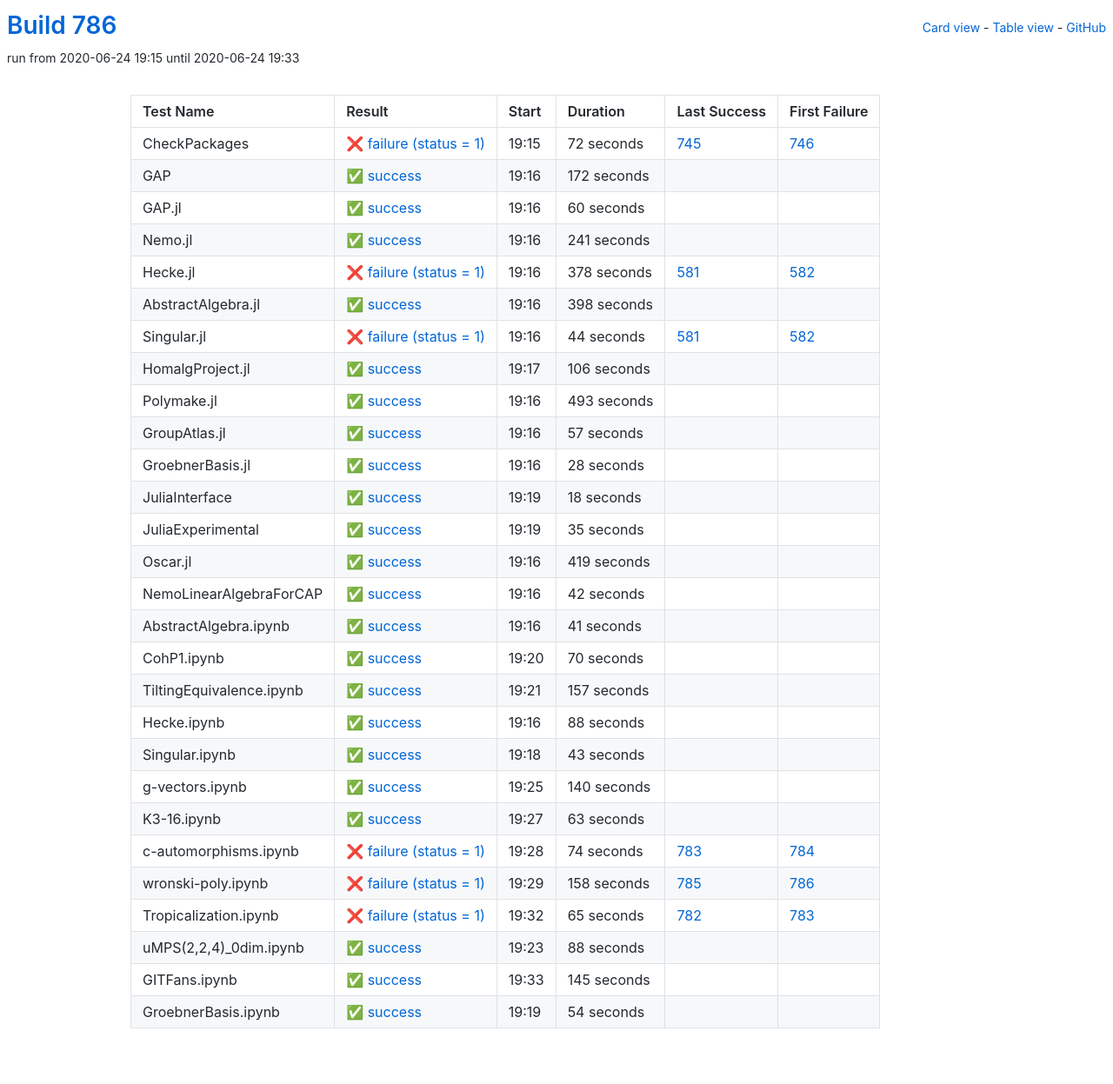
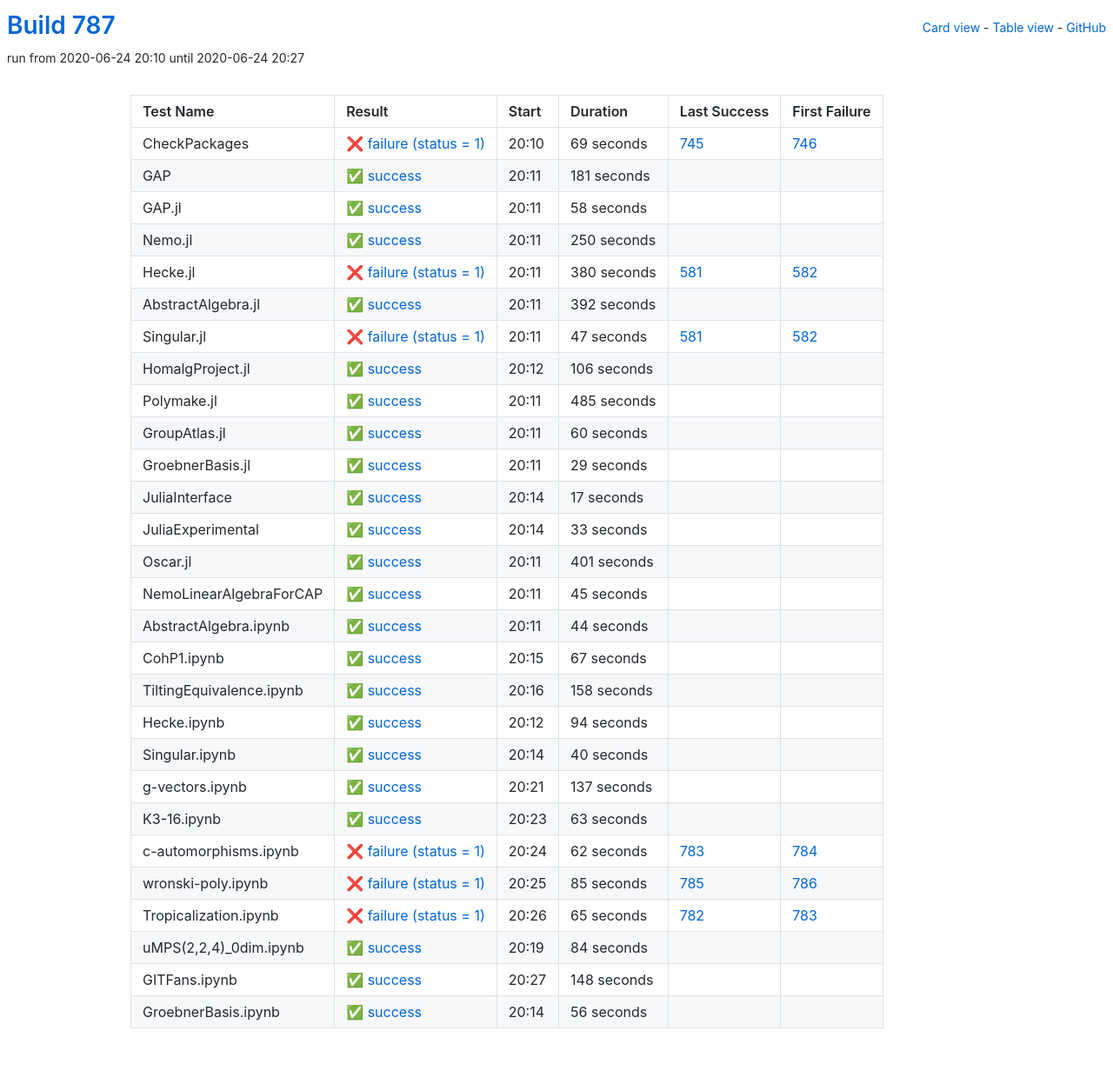
Before and after one commit to oscar-system/oscar-ci-status-1.4, a Jekyll site: the page built from table.html, in a window 1280 px wide. Shown: the whole page at 87% size. Built offline with Jekyll 4.4.1, drawn with Linux system fonts in a browser that asks for light colours.

Commit message:
Build #787

```diff
--- a/_data/ci.yml
+++ b/_data/ci.yml
@@ -1,6 +1,6 @@
 ---
-build: 786
-build_url: https://oscarci.mathematik.uni-kl.de/job/oscar-julia-1.4/786/
+build: 787
+build_url: https://oscarci.mathematik.uni-kl.de/job/oscar-julia-1.4/787/
 job: oscar-julia-1.4
 organization: oscar-system
 repo: oscar-ci-status-1.4
@@ -8,92 +8,92 @@ repourl: https://github.com/oscar-system/oscar-ci-status-1.4
 tests:
 - name: CheckPackages
   id: checkpackages
-  log: https://oscarci.mathematik.uni-kl.de/job/oscar-julia-1.4/786/artifact/logs/build-786/CheckPackages.log
-  start: 2020-06-24 19:15
+  log: https://oscarci.mathematik.uni-kl.de/job/oscar-julia-1.4/787/artifact/logs/build-787/CheckPackages.log
+  start: 2020-06-24 20:10
   success: false
   exitcode: 1
   status: failure
-  duration: 72
+  duration: 69
   last_success: 745
   last_success_url: https://oscarci.mathematik.uni-kl.de/job/oscar-julia-1.4/745/
   first_failure: 746
   first_failure_url: https://oscarci.mathematik.uni-kl.de/job/oscar-julia-1.4/746/
 - name: GAP
   id: gap
-  log: https://oscarci.mathematik.uni-kl.de/job/oscar-julia-1.4/786/artifact/logs/build-786/GAP.log
-  start: 2020-06-24 19:16
+  log: https://oscarci.mathematik.uni-kl.de/job/oscar-julia-1.4/787/artifact/logs/build-787/GAP.log
+  start: 2020-06-24 20:11
   success: true
   exitcode: 0
   status: success
-  duration: 172
+  duration: 181
   last_success: false
   last_success_url:
   first_failure: false
   first_failure_url:
 - name: GAP.jl
   id: gap-jl
-  log: https://oscarci.mathematik.uni-kl.de/job/oscar-julia-1.4/786/artifact/logs/build-786/GAP.jl.log
-  start: 2020-06-24 19:16
+  log: https://oscarci.mathematik.uni-kl.de/job/oscar-julia-1.4/787/artifact/logs/build-787/GAP.jl.log
+  start: 2020-06-24 20:11
   success: true
   exitcode: 0
   status: success
-  duration: 60
+  duration: 58
   last_success: false
   last_success_url:
   first_failure: false
   first_failure_url:
 - name: Nemo.jl
   id: nemo-jl
-  log: https://oscarci.mathematik.uni-kl.de/job/oscar-julia-1.4/786/artifact/logs/build-786/Nemo.jl.log
-  start: 2020-06-24 19:16
+  log: https://oscarci.mathematik.uni-kl.de/job/oscar-julia-1.4/787/artifact/logs/build-787/Nemo.jl.log
+  start: 2020-06-24 20:11
   success: true
   exitcode: 0
   status: success
-  duration: 241
+  duration: 250
   last_success: false
   last_success_url:
   first_failure: false
   first_failure_url:
 - name: Hecke.jl
   id: hecke-jl
-  log: https://oscarci.mathematik.uni-kl.de/job/oscar-julia-1.4/786/artifact/logs/build-786/Hecke.jl.log
-  start: 2020-06-24 19:16
+  log: https://oscarci.mathematik.uni-kl.de/job/oscar-julia-1.4/787/artifact/logs/build-787/Hecke.jl.log
+  start: 2020-06-24 20:11
   success: false
   exitcode: 1
   status: failure
-  duration: 378
+  duration: 380
   last_success: 581
   last_success_url: https://oscarci.mathematik.uni-kl.de/job/oscar-julia-1.4/581/
   first_failure: 582
   first_failure_url: https://oscarci.mathematik.uni-kl.de/job/oscar-julia-1.4/582/
 - name: AbstractAlgebra.jl
   id: abstractalgebra-jl
-  log: https://oscarci.mathematik.uni-kl.de/job/oscar-julia-1.4/786/artifact/logs/build-786/AbstractAlgebra.jl.log
-  start: 2020-06-24 19:16
+  log: https://oscarci.mathematik.uni-kl.de/job/oscar-julia-1.4/787/artifact/logs/build-787/AbstractAlgebra.jl.log
+  start: 2020-06-24 20:11
   success: true
   exitcode: 0
   status: success
-  duration: 398
+  duration: 392
   last_success: false
   last_success_url:
   first_failure: false
   first_failure_url:
 - name: Singular.jl
   id: singular-jl
-  log: https://oscarci.mathematik.uni-kl.de/job/oscar-julia-1.4/786/artifact/logs/build-786/Singular.jl.log
-  start: 2020-06-24 19:16
+  log: https://oscarci.mathematik.uni-kl.de/job/oscar-julia-1.4/787/artifact/logs/build-787/Singular.jl.log
+  start: 2020-06-24 20:11
   success: false
   exitcode: 1
   status: failure
-  duration: 44
+  duration: 47
   last_success: 581
   last_success_url: https://oscarci.mathematik.uni-kl.de/job/oscar-julia-1.4/581/
   first_failure: 582
   first_failure_url: https://oscarci.mathematik.uni-kl.de/job/oscar-julia-1.4/582/
 - name: HomalgProject.jl
   id: homalgproject-jl
-  log: https://oscarci.mathematik.uni-kl.de/job/oscar-julia-1.4/786/artifact/logs/build-786/HomalgProject.jl.log
-  start: 2020-06-24 19:17
+  log: https://oscarci.mathematik.uni-kl.de/job/oscar-julia-1.4/787/artifact/logs/build-787/HomalgProject.jl.log
+  start: 2020-06-24 20:12
   success: true
   exitcode: 0
   status: success
@@ -104,164 +104,164 @@ tests:
   first_failure_url:
 - name: Polymake.jl
   id: polymake-jl
-  log: https://oscarci.mathematik.uni-kl.de/job/oscar-julia-1.4/786/artifact/logs/build-786/Polymake.jl.log
-  start: 2020-06-24 19:16
+  log: https://oscarci.mathematik.uni-kl.de/job/oscar-julia-1.4/787/artifact/logs/build-787/Polymake.jl.log
+  start: 2020-06-24 20:11
   success: true
   exitcode: 0
   status: success
-  duration: 493
+  duration: 485
   last_success: false
   last_success_url:
   first_failure: false
   first_failure_url:
 - name: GroupAtlas.jl
   id: groupatlas-jl
-  log: https://oscarci.mathematik.uni-kl.de/job/oscar-julia-1.4/786/artifact/logs/build-786/GroupAtlas.jl.log
-  start: 2020-06-24 19:16
+  log: https://oscarci.mathematik.uni-kl.de/job/oscar-julia-1.4/787/artifact/logs/build-787/GroupAtlas.jl.log
+  start: 2020-06-24 20:11
   success: true
   exitcode: 0
   status: success
-  duration: 57
+  duration: 60
   last_success: false
   last_success_url:
   first_failure: false
   first_failure_url:
 - name: GroebnerBasis.jl
   id: groebnerbasis-jl
-  log: https://oscarci.mathematik.uni-kl.de/job/oscar-julia-1.4/786/artifact/logs/build-786/GroebnerBasis.jl.log
-  start: 2020-06-24 19:16
+  log: https://oscarci.mathematik.uni-kl.de/job/oscar-julia-1.4/787/artifact/logs/build-787/GroebnerBasis.jl.log
+  start: 2020-06-24 20:11
   success: true
   exitcode: 0
   status: success
-  duration: 28
+  duration: 29
   last_success: false
   last_success_url:
   first_failure: false
   first_failure_url:
 - name: JuliaInterface
   id: juliainterface
-  log: https://oscarci.mathematik.uni-kl.de/job/oscar-julia-1.4/786/artifact/logs/build-786/JuliaInterface.log
-  start: 2020-06-24 19:19
+  log: https://oscarci.mathematik.uni-kl.de/job/oscar-julia-1.4/787/artifact/logs/build-787/JuliaInterface.log
+  start: 2020-06-24 20:14
   success: true
   exitcode: 0
   status: success
-  duration: 18
+  duration: 17
   last_success: false
   last_success_url:
   first_failure: false
   first_failure_url:
 - name: JuliaExperimental
   id: juliaexperimental
-  log: https://oscarci.mathematik.uni-kl.de/job/oscar-julia-1.4/786/artifact/logs/build-786/JuliaExperimental.log
-  start: 2020-06-24 19:19
+  log: https://oscarci.mathematik.uni-kl.de/job/oscar-julia-1.4/787/artifact/logs/build-787/JuliaExperimental.log
+  start: 2020-06-24 20:14
   success: true
   exitcode: 0
   status: success
-  duration: 35
+  duration: 33
   last_success: false
   last_success_url:
   first_failure: false
   first_failure_url:
 - name: Oscar.jl
   id: oscar-jl
-  log: https://oscarci.mathematik.uni-kl.de/job/oscar-julia-1.4/786/artifact/logs/build-786/Oscar.jl.log
-  start: 2020-06-24 19:16
+  log: https://oscarci.mathematik.uni-kl.de/job/oscar-julia-1.4/787/artifact/logs/build-787/Oscar.jl.log
+  start: 2020-06-24 20:11
   success: true
   exitcode: 0
   status: success
-  duration: 419
+  duration: 401
   last_success: false
   last_success_url:
   first_failure: false
   first_failure_url:
 - name: NemoLinearAlgebraForCAP
   id: nemolinearalgebraforcap
-  log: https://oscarci.mathematik.uni-kl.de/job/oscar-julia-1.4/786/artifact/logs/build-786/NemoLinearAlgebraForCAP.log
-  start: 2020-06-24 19:16
+  log: https://oscarci.mathematik.uni-kl.de/job/oscar-julia-1.4/787/artifact/logs/build-787/NemoLinearAlgebraForCAP.log
+  start: 2020-06-24 20:11
   success: true
   exitcode: 0
   status: success
-  duration: 42
+  duration: 45
   last_success: false
   last_success_url:
   first_failure: false
   first_failure_url:
 - name: AbstractAlgebra.ipynb
   id: abstractalgebra-ipynb
-  log: https://oscarci.mathematik.uni-kl.de/job/oscar-julia-1.4/786/artifact/logs/build-786/AbstractAlgebra.ipynb.log
-  start: 2020-06-24 19:16
+  log: https://oscarci.mathematik.uni-kl.de/job/oscar-julia-1.4/787/artifact/logs/build-787/AbstractAlgebra.ipynb.log
+  start: 2020-06-24 20:11
   success: true
   exitcode: 0
   status: success
-  duration: 41
+  duration: 44
   last_success: false
   last_success_url:
   first_failure: false
   first_failure_url:
 - name: CohP1.ipynb
   id: cohp1-ipynb
-  log: https://oscarci.mathematik.uni-kl.de/job/oscar-julia-1.4/786/artifact/logs/build-786/CohP1.ipynb.log
-  start: 2020-06-24 19:20
+  log: https://oscarci.mathematik.uni-kl.de/job/oscar-julia-1.4/787/artifact/logs/build-787/CohP1.ipynb.log
+  start: 2020-06-24 20:15
   success: true
   exitcode: 0
   status: success
-  duration: 70
+  duration: 67
   last_success: false
   last_success_url:
   first_failure: false
   first_failure_url:
 - name: TiltingEquivalence.ipynb
   id: tiltingequivalence-ipynb
-  log: https://oscarci.mathematik.uni-kl.de/job/oscar-julia-1.4/786/artifact/logs/build-786/TiltingEquivalence.ipynb.log
-  start: 2020-06-24 19:21
+  log: https://oscarci.mathematik.uni-kl.de/job/oscar-julia-1.4/787/artifact/logs/build-787/TiltingEquivalence.ipynb.log
+  start: 2020-06-24 20:16
   success: true
   exitcode: 0
   status: success
-  duration: 157
+  duration: 158
   last_success: false
   last_success_url:
   first_failure: false
   first_failure_url:
 - name: Hecke.ipynb
   id: hecke-ipynb
-  log: https://oscarci.mathematik.uni-kl.de/job/oscar-julia-1.4/786/artifact/logs/build-786/Hecke.ipynb.log
-  start: 2020-06-24 19:16
+  log: https://oscarci.mathematik.uni-kl.de/job/oscar-julia-1.4/787/artifact/logs/build-787/Hecke.ipynb.log
+  start: 2020-06-24 20:12
   success: true
   exitcode: 0
   status: success
-  duration: 88
+  duration: 94
   last_success: false
   last_success_url:
   first_failure: false
   first_failure_url:
 - name: Singular.ipynb
   id: singular-ipynb
-  log: https://oscarci.mathematik.uni-kl.de/job/oscar-julia-1.4/786/artifact/logs/build-786/Singular.ipynb.log
-  start: 2020-06-24 19:18
+  log: https://oscarci.mathematik.uni-kl.de/job/oscar-julia-1.4/787/artifact/logs/build-787/Singular.ipynb.log
+  start: 2020-06-24 20:14
   success: true
   exitcode: 0
   status: success
-  duration: 43
+  duration: 40
   last_success: false
   last_success_url:
   first_failure: false
   first_failure_url:
 - name: g-vectors.ipynb
   id: g-vectors-ipynb
-  log: https://oscarci.mathematik.uni-kl.de/job/oscar-julia-1.4/786/artifact/logs/build-786/g-vectors.ipynb.log
-  start: 2020-06-24 19:25
+  log: https://oscarci.mathematik.uni-kl.de/job/oscar-julia-1.4/787/artifact/logs/build-787/g-vectors.ipynb.log
+  start: 2020-06-24 20:21
   success: true
   exitcode: 0
   status: success
-  duration: 140
+  duration: 137
   last_success: false
   last_success_url:
   first_failure: false
   first_failure_url:
 - name: K3-16.ipynb
   id: k3-16-ipynb
-  log: https://oscarci.mathematik.uni-kl.de/job/oscar-julia-1.4/786/artifact/logs/build-786/K3-16.ipynb.log
-  start: 2020-06-24 19:27
+  log: https://oscarci.mathematik.uni-kl.de/job/oscar-julia-1.4/787/artifact/logs/build-787/K3-16.ipynb.log
+  start: 2020-06-24 20:23
   success: true
   exitcode: 0
   status: success
@@ -272,32 +272,32 @@ tests:
   first_failure_url:
 - name: c-automorphisms.ipynb
   id: c-automorphisms-ipynb
-  log: https://oscarci.mathematik.uni-kl.de/job/oscar-julia-1.4/786/artifact/logs/build-786/c-automorphisms.ipynb.log
-  start: 2020-06-24 19:28
+  log: https://oscarci.mathematik.uni-kl.de/job/oscar-julia-1.4/787/artifact/logs/build-787/c-automorphisms.ipynb.log
+  start: 2020-06-24 20:24
   success: false
   exitcode: 1
   status: failure
-  duration: 74
+  duration: 62
   last_success: 783
   last_success_url: https://oscarci.mathematik.uni-kl.de/job/oscar-julia-1.4/783/
   first_failure: 784
   first_failure_url: https://oscarci.mathematik.uni-kl.de/job/oscar-julia-1.4/784/
 - name: wronski-poly.ipynb
   id: wronski-poly-ipynb
-  log: https://oscarci.mathematik.uni-kl.de/job/oscar-julia-1.4/786/artifact/logs/build-786/wronski-poly.ipynb.log
-  start: 2020-06-24 19:29
+  log: https://oscarci.mathematik.uni-kl.de/job/oscar-julia-1.4/787/artifact/logs/build-787/wronski-poly.ipynb.log
+  start: 2020-06-24 20:25
   success: false
   exitcode: 1
   status: failure
-  duration: 158
+  duration: 85
   last_success: 785
   last_success_url: https://oscarci.mathematik.uni-kl.de/job/oscar-julia-1.4/785/
   first_failure: 786
   first_failure_url: https://oscarci.mathematik.uni-kl.de/job/oscar-julia-1.4/786/
 - name: Tropicalization.ipynb
   id: tropicalization-ipynb
-  log: https://oscarci.mathematik.uni-kl.de/job/oscar-julia-1.4/786/artifact/logs/build-786/Tropicalization.ipynb.log
-  start: 2020-06-24 19:32
+  log: https://oscarci.mathematik.uni-kl.de/job/oscar-julia-1.4/787/artifact/logs/build-787/Tropicalization.ipynb.log
+  start: 2020-06-24 20:26
   success: false
   exitcode: 1
   status: failure
@@ -308,36 +308,36 @@ tests:
   first_failure_url: https://oscarci.mathematik.uni-kl.de/job/oscar-julia-1.4/783/
 - name: uMPS(2,2,4)_0dim.ipynb
   id: umps-2-2-4-0dim-ipynb
-  log: https://oscarci.mathematik.uni-kl.de/job/oscar-julia-1.4/786/artifact/logs/build-786/uMPS-2-2-4-_0dim.ipynb.log
-  start: 2020-06-24 19:23
+  log: https://oscarci.mathematik.uni-kl.de/job/oscar-julia-1.4/787/artifact/logs/build-787/uMPS-2-2-4-_0dim.ipynb.log
+  start: 2020-06-24 20:19
   success: true
   exitcode: 0
   status: success
-  duration: 88
+  duration: 84
   last_success: false
   last_success_url:
   first_failure: false
   first_failure_url:
 - name: GITFans.ipynb
   id: gitfans-ipynb
-  log: https://oscarci.mathematik.uni-kl.de/job/oscar-julia-1.4/786/artifact/logs/build-786/GITFans.ipynb.log
-  start: 2020-06-24 19:33
+  log: https://oscarci.mathematik.uni-kl.de/job/oscar-julia-1.4/787/artifact/logs/build-787/GITFans.ipynb.log
+  start: 2020-06-24 20:27
   success: true
   exitcode: 0
   status: success
-  duration: 145
+  duration: 148
   last_success: false
   last_success_url:
   first_failure: false
   first_failure_url:
 - name: GroebnerBasis.ipynb
   id: groebnerbasis-ipynb
-  log: https://oscarci.mathematik.uni-kl.de/job/oscar-julia-1.4/786/artifact/logs/build-786/GroebnerBasis.ipynb.log
-  start: 2020-06-24 19:19
+  log: https://oscarci.mathematik.uni-kl.de/job/oscar-julia-1.4/787/artifact/logs/build-787/GroebnerBasis.ipynb.log
+  start: 2020-06-24 20:14
   success: true
   exitcode: 0
   status: success
-  duration: 54
+  duration: 56
   last_success: false
   last_success_url:
   first_failure: false
```
Also changed, not shown: README.md.
